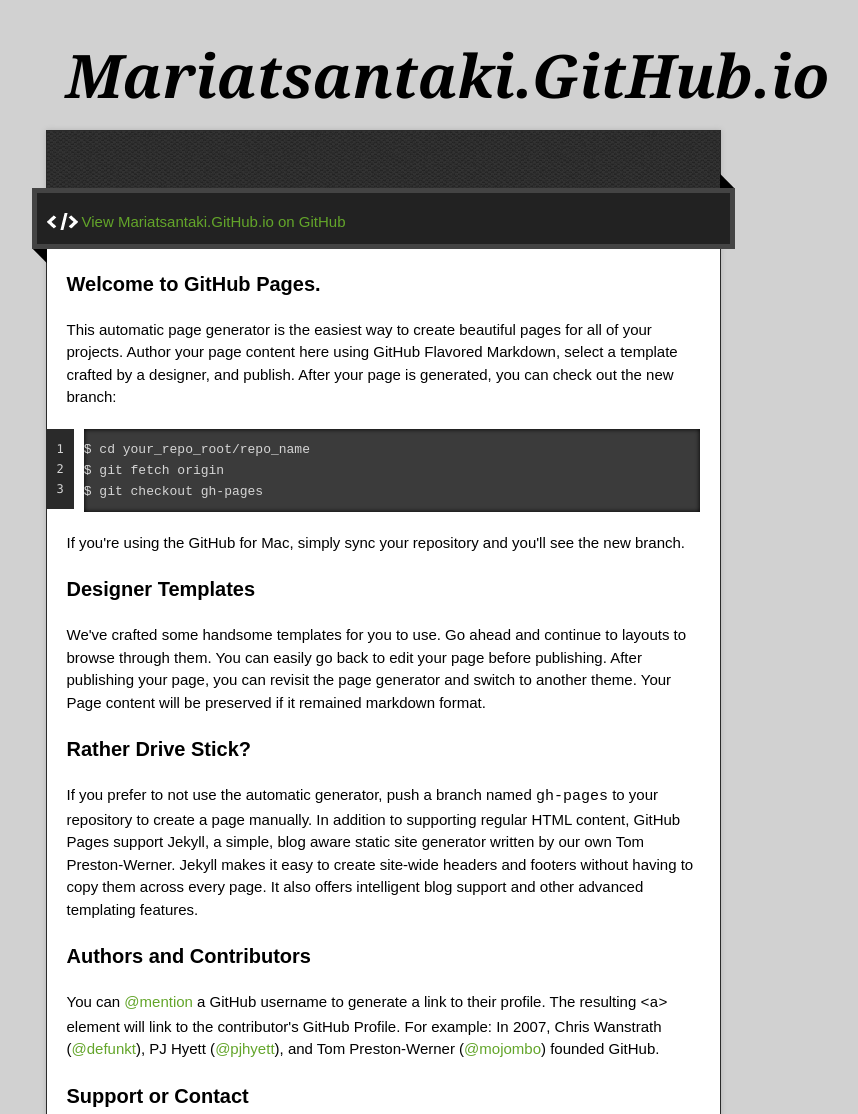
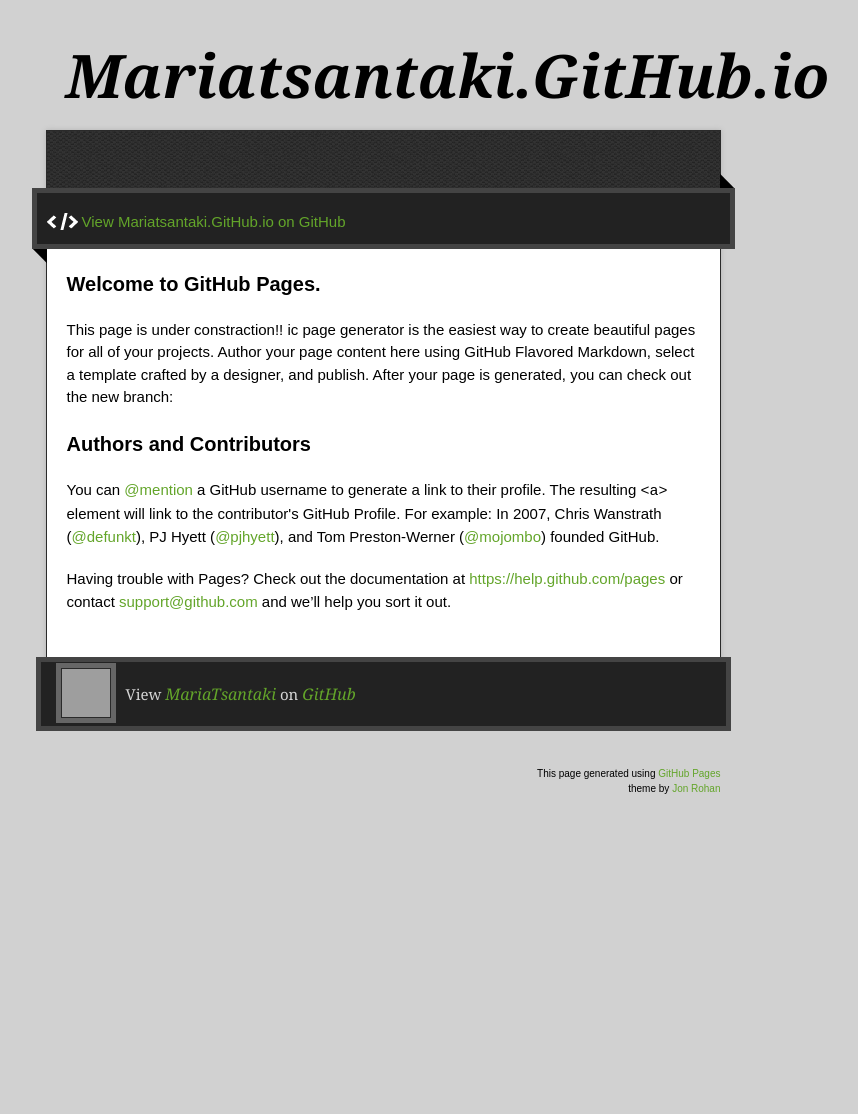
Before and after one commit to MariaTsantaki/MariaTsantaki.github.io, a plain HTML site: page index.html in a window 1280 px wide. Shown: the top 1114 px of the page, without its empty margins (257-1115 px from the left). After the commit the page ends 886 px from the top, so only its background shows below. Drawn offline with nearby package versions, Linux system fonts and the light colour scheme; grey boxes are pictures that could not be loaded.

Commit message:
Update index.html

```diff
--- a/index.html
+++ b/index.html
@@ -11,7 +11,7 @@
   <script type="text/javascript" src="https://ajax.googleapis.com/ajax/libs/jquery/1.7.1/jquery.min.js"></script>
   <script type="text/javascript" src="javascripts/script.js"></script>
 
-  <title>Mariatsantaki.GitHub.io</title>
+  <title>Maria Tsantaki</title>
   <meta name="description" content="">
 
   <meta name="viewport" content="width=device-width,initial-scale=1">
@@ -35,34 +35,14 @@
         </div>
         <article class="markdown-body">
           <h3>
-<a id="welcome-to-github-pages" class="anchor" href="#welcome-to-github-pages" aria-hidden="true"><span class="octicon octicon-link"></span></a>Welcome to GitHub Pages.</h3>
+<a id="welcome" class="anchor" href="#welcome-to-github-pages" aria-hidden="true"><span class="octicon octicon-link"></span></a>Welcome to GitHub Pages.</h3>
 
-<p>This automatic page generator is the easiest way to create beautiful pages for all of your projects. Author your page content here using GitHub Flavored Markdown, select a template crafted by a designer, and publish. After your page is generated, you can check out the new branch:</p>
-
-<pre><code>$ cd your_repo_root/repo_name
-$ git fetch origin
-$ git checkout gh-pages
-</code></pre>
-
-<p>If you're using the GitHub for Mac, simply sync your repository and you'll see the new branch.</p>
-
-<h3>
-<a id="designer-templates" class="anchor" href="#designer-templates" aria-hidden="true"><span class="octicon octicon-link"></span></a>Designer Templates</h3>
-
-<p>We've crafted some handsome templates for you to use. Go ahead and continue to layouts to browse through them. You can easily go back to edit your page before publishing. After publishing your page, you can revisit the page generator and switch to another theme. Your Page content will be preserved if it remained markdown format.</p>
-
-<h3>
-<a id="rather-drive-stick" class="anchor" href="#rather-drive-stick" aria-hidden="true"><span class="octicon octicon-link"></span></a>Rather Drive Stick?</h3>
-
-<p>If you prefer to not use the automatic generator, push a branch named <code>gh-pages</code> to your repository to create a page manually. In addition to supporting regular HTML content, GitHub Pages support Jekyll, a simple, blog aware static site generator written by our own Tom Preston-Werner. Jekyll makes it easy to create site-wide headers and footers without having to copy them across every page. It also offers intelligent blog support and other advanced templating features.</p>
+<p>This page is under constraction!! ic page generator is the easiest way to create beautiful pages for all of your projects. Author your page content here using GitHub Flavored Markdown, select a template crafted by a designer, and publish. After your page is generated, you can check out the new branch:</p>
 
 <h3>
 <a id="authors-and-contributors" class="anchor" href="#authors-and-contributors" aria-hidden="true"><span class="octicon octicon-link"></span></a>Authors and Contributors</h3>
 
 <p>You can <a href="https://github.com/blog/821" class="user-mention">@mention</a> a GitHub username to generate a link to their profile. The resulting <code>&lt;a&gt;</code> element will link to the contributor's GitHub Profile. For example: In 2007, Chris Wanstrath (<a href="https://github.com/defunkt" class="user-mention">@defunkt</a>), PJ Hyett (<a href="https://github.com/pjhyett" class="user-mention">@pjhyett</a>), and Tom Preston-Werner (<a href="https://github.com/mojombo" class="user-mention">@mojombo</a>) founded GitHub.</p>
-
-<h3>
-<a id="support-or-contact" class="anchor" href="#support-or-contact" aria-hidden="true"><span class="octicon octicon-link"></span></a>Support or Contact</h3>
 
 <p>Having trouble with Pages? Check out the documentation at <a href="https://help.github.com/pages">https://help.github.com/pages</a> or contact <a href="mailto:support@github.com">support@github.com</a> and we’ll help you sort it out.</p>
         </article>
```
